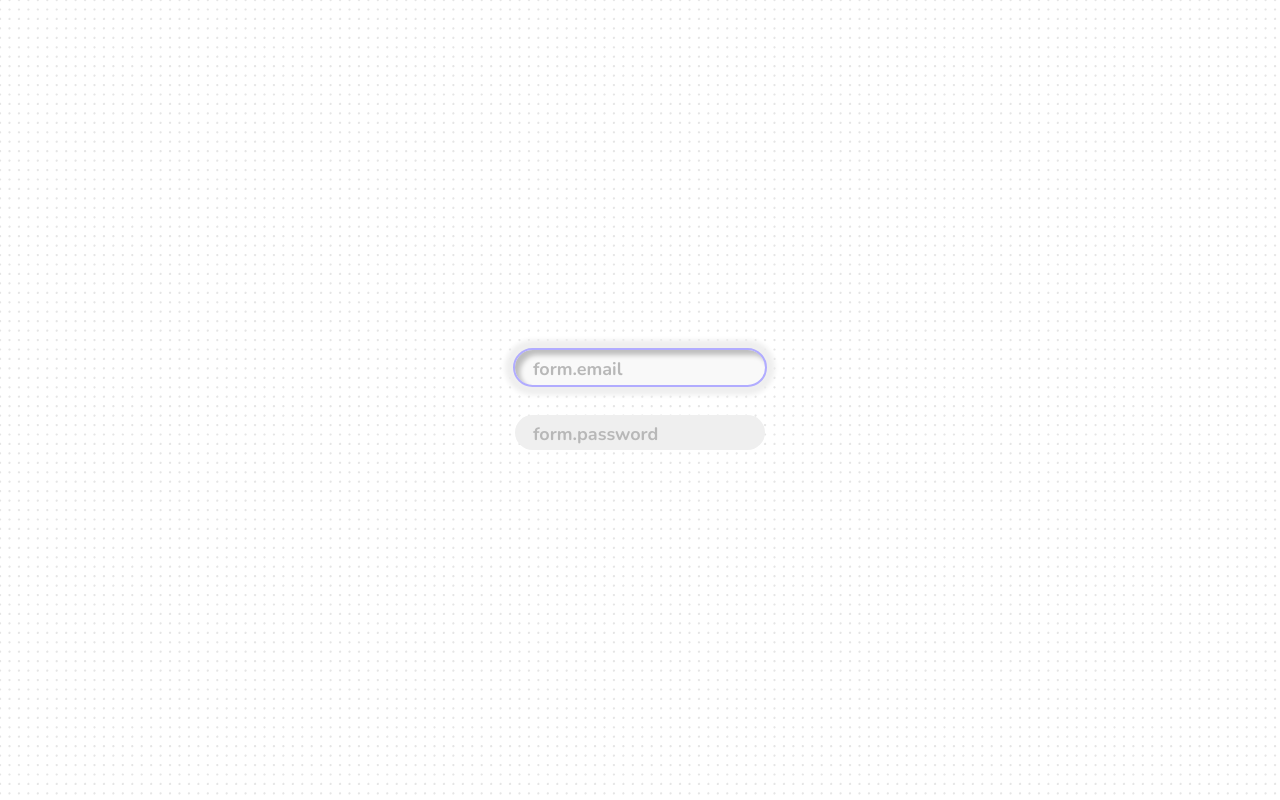
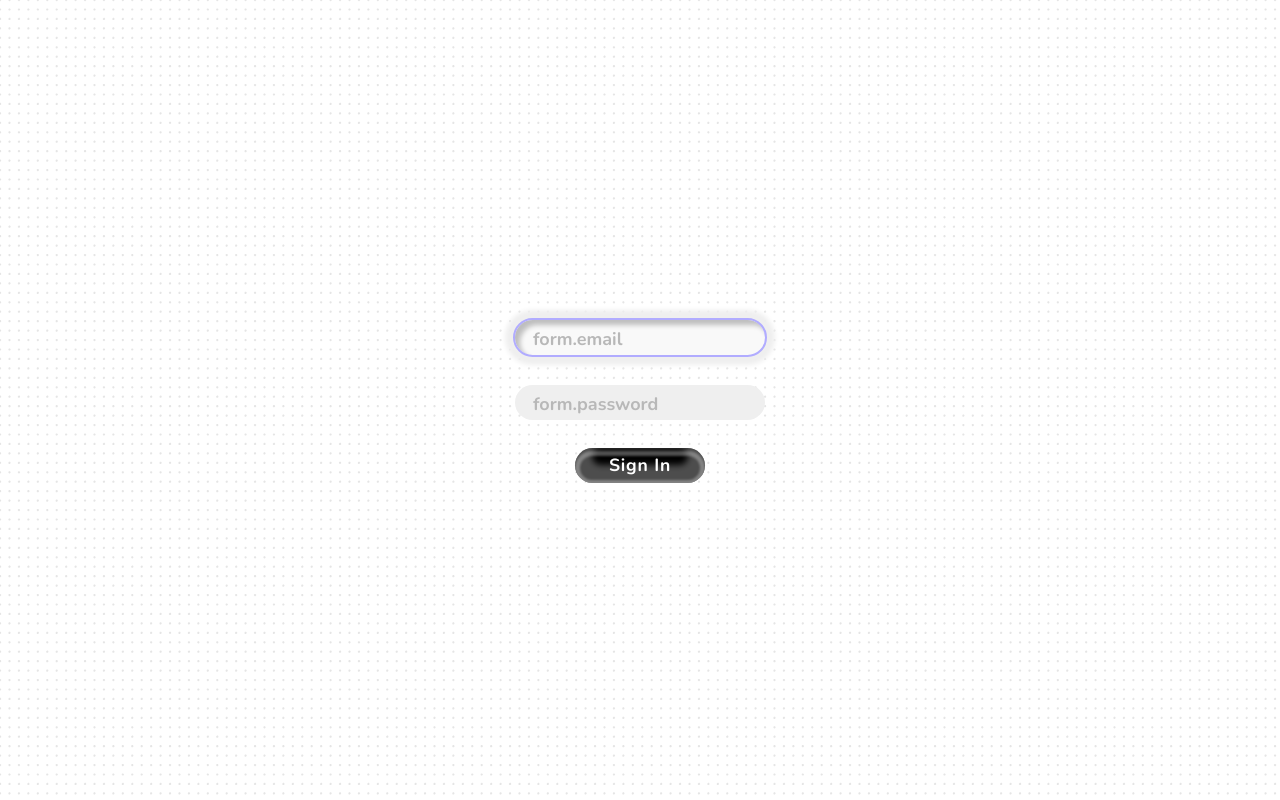
Before and after one commit to psoglav/ribbet-client, a Vue app: page / in a window 1280 px wide. Built offline with nearby package versions, Linux system fonts and the light colour scheme.

Commit message:
design button: version one

```diff
--- /dev/null
+++ b/src/components/button/Button.vue
@@ -0,0 +1,78 @@
+<template>
+  <div class="button">{{ value }}</div>
+</template>
+
+<script setup>
+defineProps({
+  value: String,
+});
+</script>
+
+<style lang="scss">
+.button {
+  width: 130px;
+  height: 35px;
+  color: white;
+  font-family: Nunito;
+  font-weight: 700;
+  letter-spacing: 0.05rem;
+  background-color: #000;
+  display: grid;
+  align-content: center;
+  font-size: 1.1rem;
+  border-radius: 25px;
+  position: relative;
+  overflow: hidden;
+  cursor: pointer;
+  filter: blur(0.7px);
+  user-select: none;
+  transition: box-shadow 1s ease;
+
+  &:hover {
+    filter: blur(0px);
+    &::before,
+    &::after {
+      transition: none;
+      opacity: 0.5;
+    }
+  }
+
+  &:active {
+    box-shadow: 0 0 15px black;
+    filter: blur(0px);
+    transition: none;
+    &::before,
+    &::after {
+      transition: opacity 0.4s ease !important;
+      opacity: 0;
+    }
+  }
+
+  &::before,
+  &::after {
+    transition: opacity 0.05s ease, transform 0.2s ease;
+    position: absolute;
+    content: "";
+    border-radius: 40px;
+    opacity: 0.3;
+  }
+
+  &::after {
+    top: -30px;
+    height: 50%;
+    left: -10%;
+    filter: blur(3px);
+    width: calc(120% - 60px);
+    border: 30px white solid;
+  }
+
+  &::before {
+    top: 3px;
+    height: 70%;
+    left: 0;
+    filter: blur(1px);
+    width: calc(100% - 10px);
+    border: 5px white solid;
+  }
+}
+</style>
--- a/src/views/Playground.vue
+++ b/src/views/Playground.vue
@@ -2,11 +2,13 @@
   <div class="playground">
     <Input :name="t('form.email')" autofocus />
     <Input :name="t('form.password')" secure />
+    <Button value="Sign In" />
   </div>
 </template>
 
 <script setup>
 import Input from "@/components/input/Input";
+import Button from "@/components/button/Button";
 
 import { useI18n } from "vue-i18n";
 
```
Also changed, not shown: src/components/HelloI18n.vue (deleted, +0 -30 lines).
